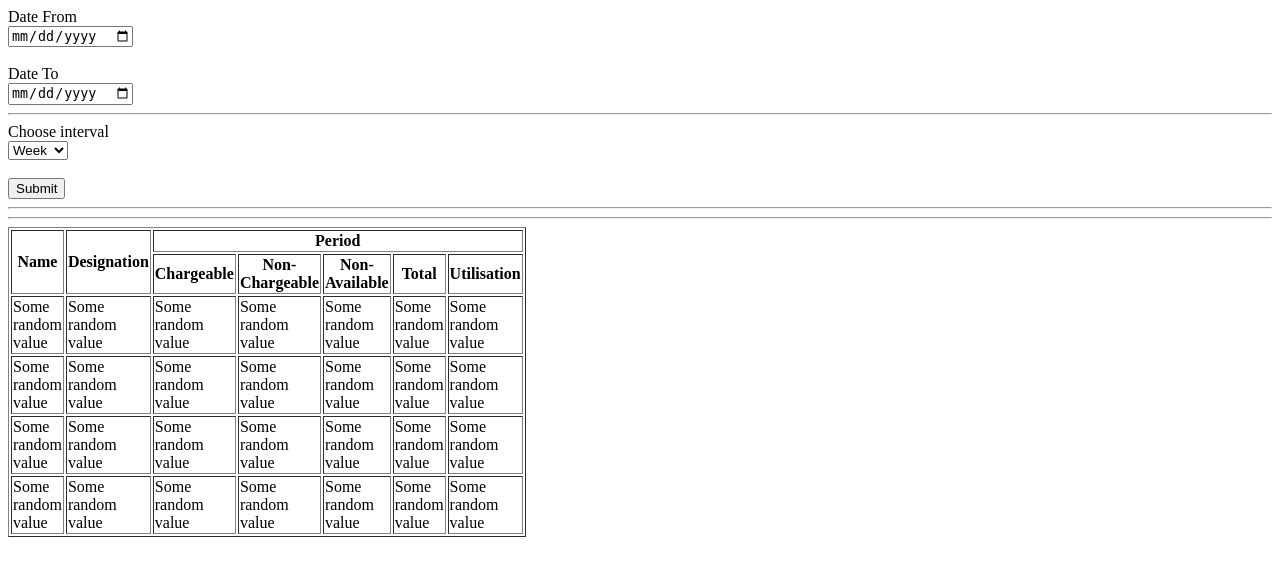
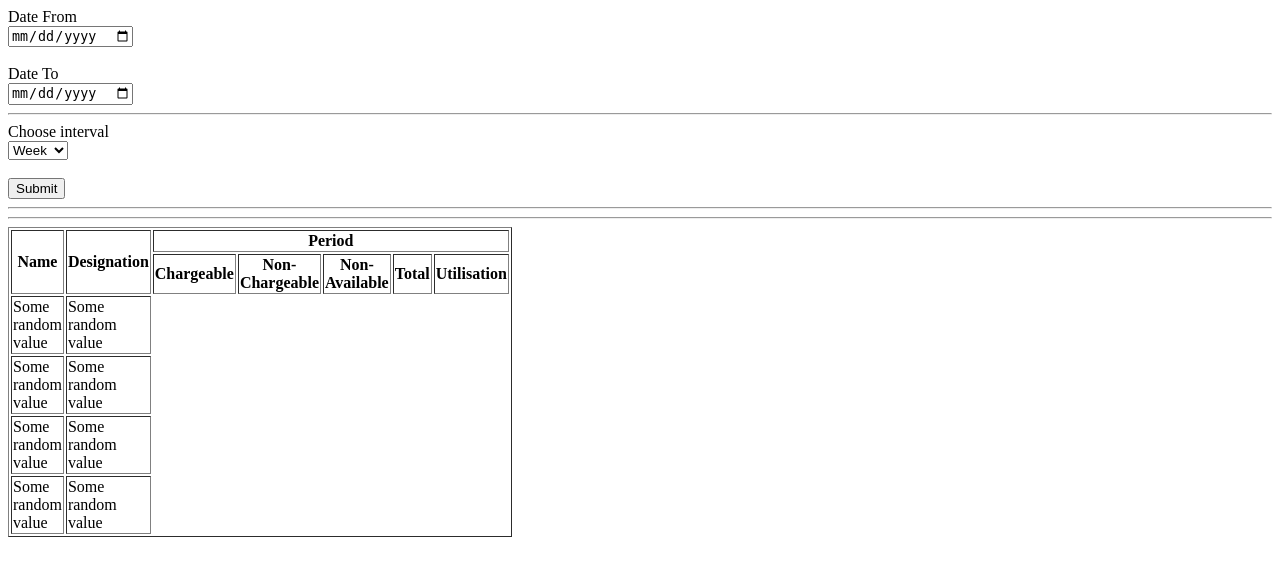
Before and after one commit to RaghavRamesh/Dynamic-HTML-Tables, a Python web app: template templates/index.html in a window 1280 px wide. Shown: the top 576 px of the page. Run offline with Jinja, Linux system fonts and the light colour scheme; the template is opened without the code that fills it, so the values that code supplies are empty.

Commit message:
refactor: comment out initial values under period

```diff
--- a/templates/index.html
+++ b/templates/index.html
@@ -33,38 +33,38 @@
     <tr>
       <td>Some random value</td>
       <td>Some random value</td>
+      <!-- <td>Some random value</td>
       <td>Some random value</td>
       <td>Some random value</td>
       <td>Some random value</td>
-      <td>Some random value</td>
-      <td>Some random value</td>
+      <td>Some random value</td> -->
     </tr>
     <tr>
       <td>Some random value</td>
       <td>Some random value</td>
+      <!-- <td>Some random value</td>
       <td>Some random value</td>
       <td>Some random value</td>
       <td>Some random value</td>
-      <td>Some random value</td>
-      <td>Some random value</td>
+      <td>Some random value</td> -->
     </tr>
     <tr>
       <td>Some random value</td>
       <td>Some random value</td>
+      <!-- <td>Some random value</td>
       <td>Some random value</td>
       <td>Some random value</td>
       <td>Some random value</td>
-      <td>Some random value</td>
-      <td>Some random value</td>
+      <td>Some random value</td> -->
     </tr>
     <tr>
       <td>Some random value</td>
       <td>Some random value</td>
+      <!-- <td>Some random value</td>
       <td>Some random value</td>
       <td>Some random value</td>
       <td>Some random value</td>
-      <td>Some random value</td>
-      <td>Some random value</td>
+      <td>Some random value</td> -->
     </tr>
     </tbody>
   </table>
```
